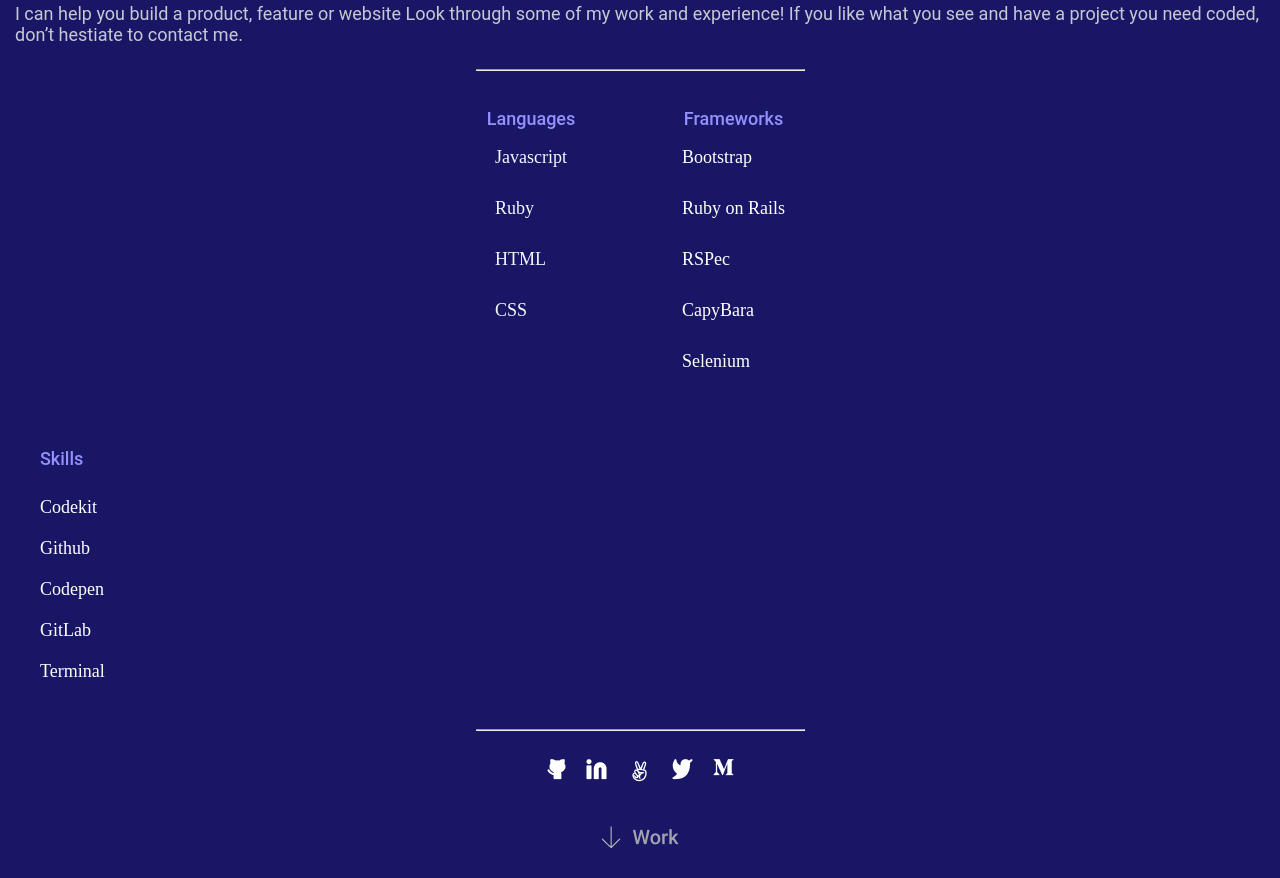
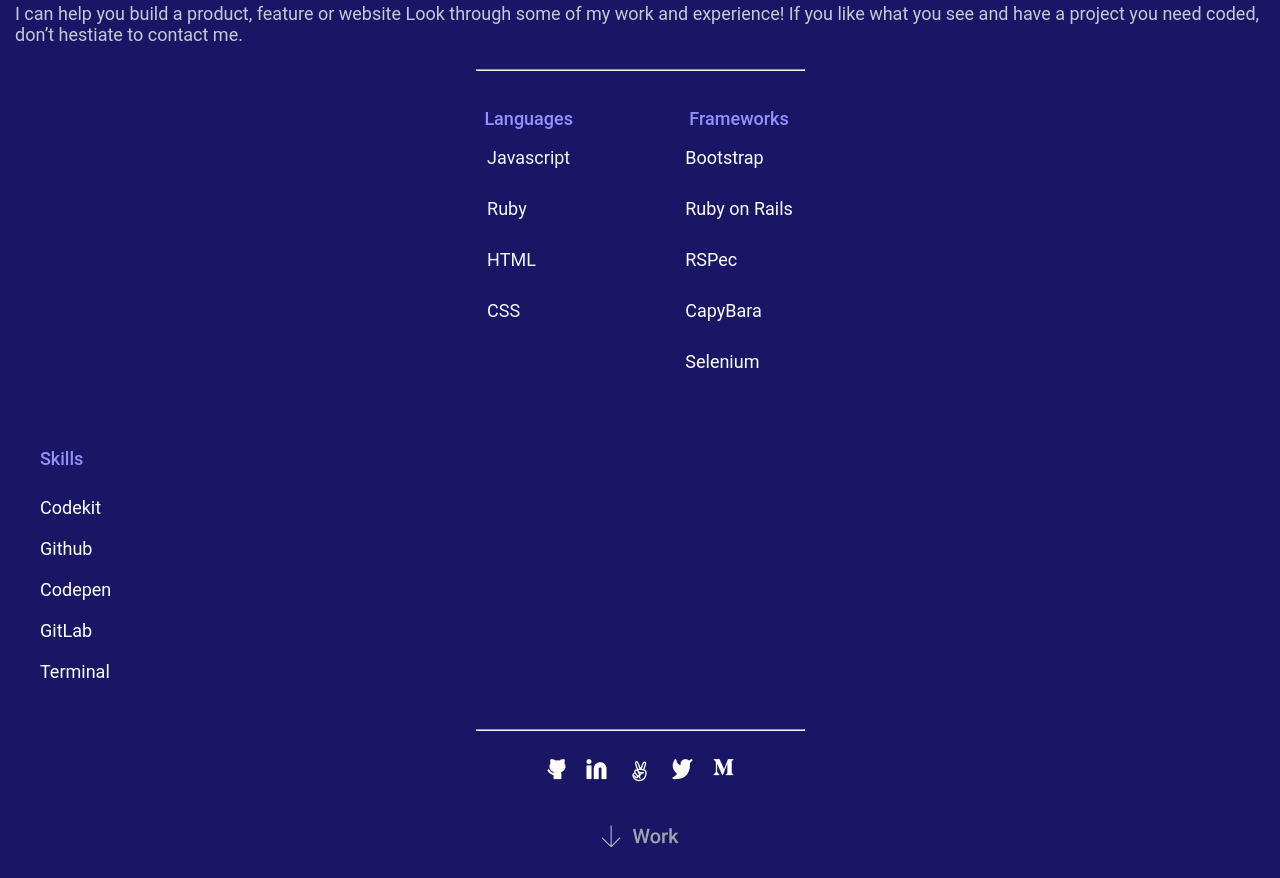
Before and after one commit to til2to/new-portfolio, a website: page index.html in a window 1280 px wide. Shown: the part 288-1166 px from the top of the page. Drawn offline with Linux system fonts and the light colour scheme.

Commit message:
Create first section

```diff
--- a/index.html
+++ b/index.html
@@ -6,6 +6,7 @@
   <meta name="viewport" content="width=device-width, initial-scale=1.0">
   <title>Document</title>
   <link rel="stylesheet" href="style.css">
+  <link href="https://fonts.googleapis.com/css2?family=Source+Sans+Pro:ital,wght@1,200&display=swap" rel="stylesheet">
 </head>
 <body>
   <header>
--- a/style.css
+++ b/style.css
@@ -4,6 +4,7 @@ body {
   background-color: #191765;
   margin: 0;
   color: white;
+  font-family: 'Roboto', sans-serif;
 }
 
 /* HEADER OR TOOLBAR */
@@ -19,7 +20,6 @@ figure a {
 }
 
 nav li a {
-  font-family: 'Roboto';
   text-decoration: none;
   font-style: normal;
   display: flex;
@@ -71,10 +71,6 @@ nav {
     display: none;
   }
 
-  .logo {
-    background-color: red;
-  }
-
   nav figure {
     display: flex;
     flex-direction: column;
@@ -91,7 +87,7 @@ nav {
   }
 }
 
-main{
+main {
   margin-top: 50px;
 }
 
@@ -144,7 +140,7 @@ hr {
 .languages li {
   color: #f5f6ff;
   padding: 30px;
-  padding-top: 0px;
+  padding-top: 0;
 }
 
 article h3 {
@@ -169,7 +165,7 @@ article h3 {
   font-weight: 500;
 }
 
-.frameworks{
+.frameworks {
   margin: 10px;
   padding-left: 35px;
 }
@@ -191,7 +187,7 @@ article h3 {
   display: flex;
   flex-direction: column;
   list-style-type: none;
-  padding-top: 0px;
+  padding-top: 0;
 }
 
 .skills {
```
